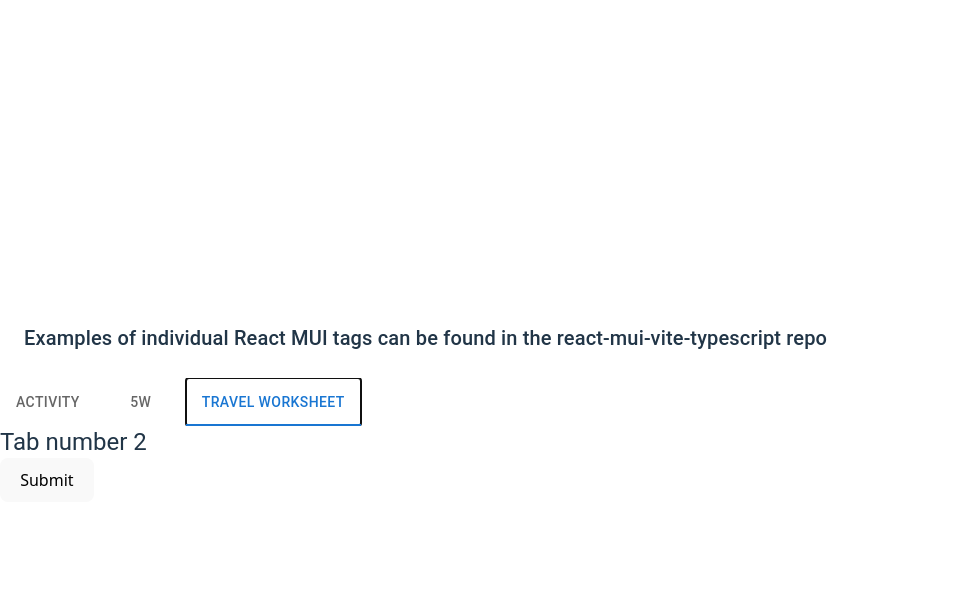
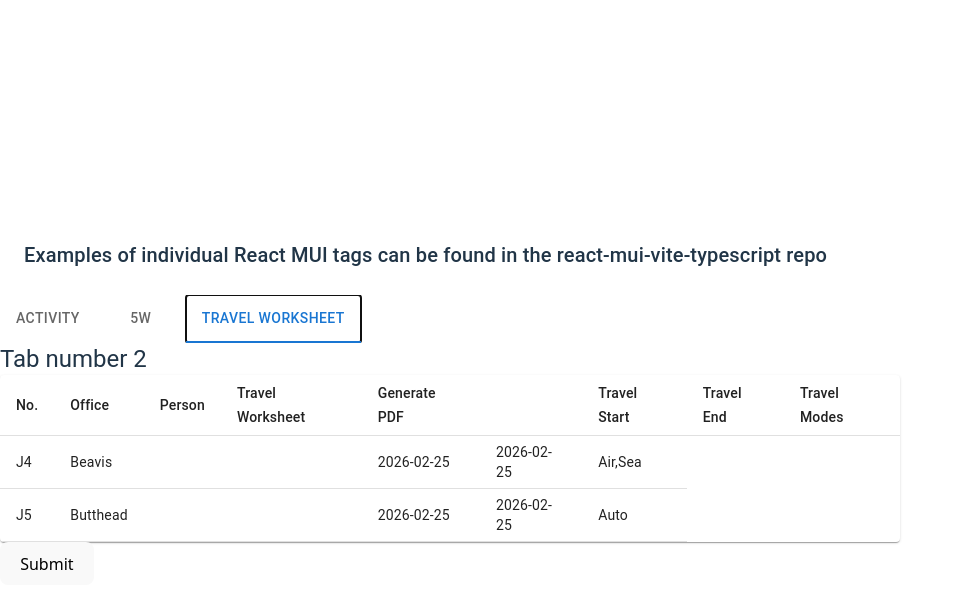
Before and after one commit to themrchas/react-mui-hook-form-zod, a React (Vite) app: page / in a window 1280 px wide. Both pictures are taken after a click on the tab "TRAVEL WORKSHEET". Shown: the top 608 px of the page, without its empty margins (0-964 px from the left). Built offline with nearby package versions, Linux system fonts and the light colour scheme.

Commit message:
added Travel tab with test data

```diff
--- a/src/components/Synch.tsx
+++ b/src/components/Synch.tsx
@@ -6,7 +6,7 @@ import { useEffect, useState } from "react";
 
 import { DevTool } from "@hookform/devtools"
 
-import { Dayjs } from "dayjs";
+import dayjs, { Dayjs } from "dayjs";
 
 //Installed to use zod with react hook form
 import { zodResolver } from "@hookform/resolvers/zod";
@@ -20,9 +20,13 @@ import { schemaFiveW } from '../schemas/schemaFiveW'
 import { schemaFiveWTest } from '../schemas/schemaFiveW'
 //import { activitySchema } from "../schemas/_synchSchema";
 import { activitySchema } from "../schemas/schemaActivity";
+import { travelItem , travelItems } from "../schemas/schemaTravel"
 
 //const synchSchema = activitySchema.extend(schemaFiveW);
-const synchSchema = activitySchema.extend(schemaFiveW.shape);
+//const synchSchema = activitySchema.extend(schemaFiveW.shape).extend(travelItem.shape);
+const synchSchema = activitySchema
+        .extend(schemaFiveW.shape)
+        .extend({ travelItems });
 
 
 //This sets the form schema based on the zod mini-schemas for eacg tab component
@@ -43,7 +47,7 @@ import { TABS } from '../constants/splashConstants'
 //Import components corresponding to each tab
 import { Activity } from "./synch/Activity";
 import { FiveW } from "./synch/FiveW";
-import { TravelWorksheet } from './synch/TravelWorksheet'
+import { Travel } from './synch/Travel'
 
 //Create form interface
 interface ISynchTool extends I5W, IActivityTest {};
@@ -112,7 +116,18 @@ export const Synch = () => {
                 alternateEmail: "",
                 phone: "",
                 alternatePhone: ""
-              }
+              },
+
+              //travelItems: []
+              travelItems: [
+                /*
+                {office: "J4", person: "Beavis", travelStart:"2025-09-12", travelEnd: "2025-09-15", travelModes: ["Air","Sea"]},
+                {office: "J5", person: "Butthead", travelStart:"2026-09-12", travelEnd: "2026-09-15", travelModes: ["Auto"]}
+                */
+               {office: "J4", person: "Beavis", travelStart:dayjs(), travelEnd: dayjs(), travelModes: ["Air","Sea"]},
+                {office: "J5", person: "Butthead", travelStart:dayjs(), travelEnd: dayjs(), travelModes: ["Auto"]}
+
+              ]
 
             }, //defaultValues
             mode: "onBlur",
@@ -165,7 +180,7 @@ return (
                     <CustomTabPanel value={currentTabIndex} index={1}>
                         <FiveW />
                     </CustomTabPanel><CustomTabPanel value={currentTabIndex} index={2}>
-                        <TravelWorksheet />
+                        <Travel />
                     </CustomTabPanel>
 
             <button type="submit">Submit</button>
--- a/src/components/UseZod.tsx
+++ b/src/components/UseZod.tsx
@@ -166,7 +166,7 @@ export const UseZod = () => {
 
     } = formState
 
-    //Dynamic fields  We use 'fields' in the JSX which is essentially a reference to phNumbers object
+    //Dynamic fields we use 'fields' in the JSX which is essentially a reference to phNumbers object
     const { fields, append, remove } = useFieldArray({
         name: 'phNumbers',    //Use 'phNumbers' as the field array to use to store dynamic content; this must be an array of objects
         control  //This is control returned from useForm hook
--- /dev/null
+++ b/src/components/synch/Travel.tsx
@@ -0,0 +1,106 @@
+import React from "react";
+
+import { Tabs, Tab, Box, Typography, TableContainer, Paper, Table, TableHead, TableBody, TableRow, TableCell }from '@mui/material'
+
+import { useFormContext, useFieldArray, Controller } from "react-hook-form";
+
+import type { FieldArrayWithId }from "react-hook-form"
+
+import { z } from "zod"
+
+import { travelItems } from '../../schemas/schemaTravel'
+
+
+//Create type to be used for dynamic fields
+type TravelFormValues = {
+  travelItems: z.infer<typeof travelItems>;
+};
+
+
+/* Create an entry in the Travel tab.
+* Note that we use FieldArrayWithId in order to let react 'add' the RHF 'id' property
+* when using fields.
+*/
+const createTableItem = (item: FieldArrayWithId<TravelFormValues, "travelItems", "id">) => {
+
+
+    return (
+
+        <TableRow key={item.id}>
+            <TableCell>{item.office}</TableCell>
+            <TableCell>{item.person}</TableCell>
+            <TableCell></TableCell>
+            <TableCell></TableCell>
+            <TableCell>{item.travelStart?.format("YYYY-MM-DD")}</TableCell>
+            <TableCell>{item.travelEnd?.format("YYYY-MM-DD")}</TableCell>
+            <TableCell>{item.travelModes.toString()}</TableCell>
+
+        </TableRow>
+
+    )
+
+
+} //createTableItem
+
+
+export const Travel = () => {
+
+    const { control, register } = useFormContext<TravelFormValues>();
+
+
+
+    //Dynamic fields we use 'fields' in the JSX which is essentially a reference to phNumbers object
+        const { fields, append, remove } = useFieldArray({
+            name: 'travelItems',    //Use 'travelItems' as the field array to use to store dynamic content; this must be an array of objects
+            control  //This is control returned from useForm hook
+
+        })
+
+return (
+
+        <>
+
+            <TableContainer component={Paper}>
+
+                <Table sx={{ maxWidth: 900 }} size="small" >
+                    <TableHead>
+                        <TableCell>No.</TableCell>
+                        <TableCell>Office</TableCell>
+                        <TableCell>Person</TableCell>
+                        <TableCell>Travel Worksheet</TableCell>
+                        <TableCell>Generate PDF</TableCell>
+                        <TableCell></TableCell>
+                        <TableCell>Travel Start</TableCell>
+                        <TableCell>Travel End</TableCell>
+                        <TableCell>Travel Modes</TableCell>
+                    </TableHead>
+                    <TableBody>
+
+                        { fields.map( (item, index) => {
+
+                            return createTableItem(item)
+
+
+
+                        })}
+
+
+
+                    </TableBody>
+
+
+
+
+                </Table>
+
+
+
+            </TableContainer>
+
+
+
+        </>
+    )
+
+
+} //TravelWorksheet
--- a/src/components/synch/TravelWorksheet.tsx
+++ /dev/null
@@ -1,18 +0,0 @@
-import React from "react";
-
-import { useFormContext, get } from "react-hook-form";
-
-
-export const TravelWorksheet = () => {
-
-return (
-
-
-
-
-
-    <></>
-)
-
-
-} //TravelWorksheet
--- /dev/null
+++ b/src/schemas/schemaTravel.ts
@@ -0,0 +1,25 @@
+import * as z from 'zod'
+
+import dayjs, {Dayjs} from 'dayjs';
+
+//Schema for the Travel tab, sans 'Travel Worksheet'
+export const travelItem= z.object({
+
+     office: z.string(),
+     person: z.string(),
+   //  travelStart: z.string().nonempty(),
+   //  travelEnd: z.string().nonempty(),
+     travelStart: z
+               .custom<Dayjs>((val) => val === null || val instanceof dayjs)
+               .nullable(),
+     travelEnd: z
+               .custom<Dayjs>((val) => val === null || val instanceof dayjs)
+               .nullable(),
+
+     travelModes: z.array(z.string().nonempty())
+
+}) //travelItem
+
+
+
+export const travelItems = z.array(travelItem)
```
Also changed, not shown: src/App.tsx (+4 -4 lines).
